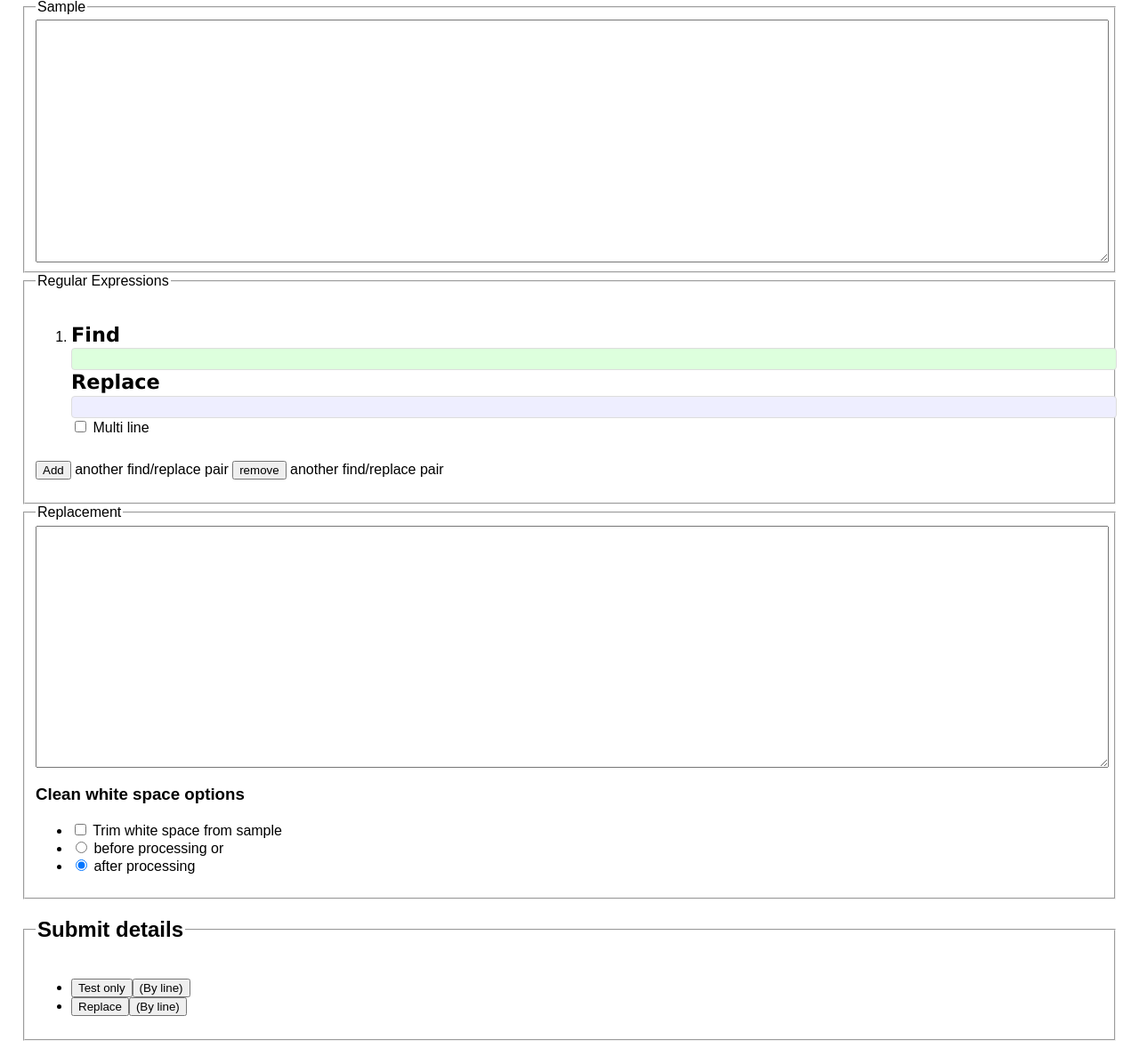
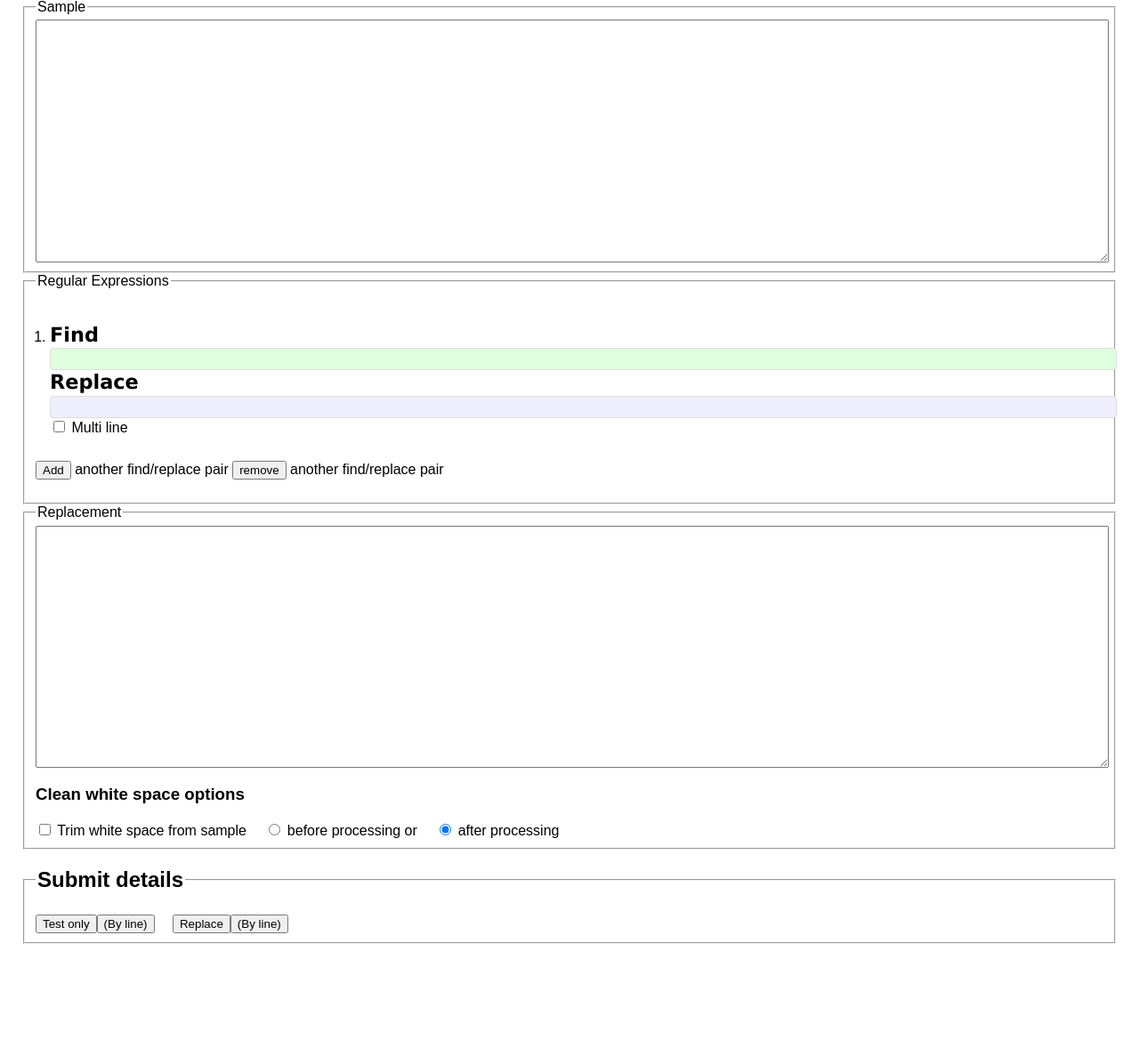
Before and after one commit to evanwills/js_regex_tester, a PHP site: page / in a window 1280 px wide. Shown: the part 151-1329 px from the top of the page at 89% size. After the commit the page ends 1212 px from the top, so only its background shows below. Run offline with PHP 8.4, Linux system fonts and the light colour scheme.

Commit message:
updated regex.css added styles for textarea equivalent of input.find & input.replace plus styles for the left and right hand buttions to make them look a little like a matching pair

```diff
--- a/regex.css
+++ b/regex.css
@@ -19,7 +19,7 @@ label span , #butt label {
 	font-size: 140%;
 	font-weight: bold;
 }
-.input input {
+.input input , .input textarea {
 	width: 100%;
 	border: 0.1em solid #ddd;
 	border-radius: 0.3em;
@@ -43,11 +43,13 @@ label span , #butt label {
 }
 .regexes li {
 	margin-bottom: 1.75em;
+	margin-left: 1em;
+	padding-left: 0%;
 }
-input.find {
+input.find , textarea.find {
 	background-color: #dfd;
 }
-input.replace {
+input.replace , textarea.replace {
 	background-color: #eef;
 }
 textarea {
@@ -55,6 +57,29 @@ textarea {
 	height: 20em;
 	display:block;
 	margin-right: 1em;
+}
+ol.regexes {
+	padding-left: 0%;
+}
+.inline {
+	margin: 0;
+	padding: 0;
+}
+.inline li {
+	list-style-type: none;
+	display: inline;
+	margin: 0;
+	padding: 0 1em 0 0;
+}
+
+
+.btn.b-left {
+	border-top-left-radius: 1.5em;
+	border-bottom-left-radius: 1.5em;
+}
+.btn.b-right {
+	border-top-right-radius: 1.5em;
+	border-bottom-right-radius: 1.5em;
 }
 
 
@@ -68,6 +93,9 @@ textarea {
 		width: 20%;
 		font-size:100%;
 	}
+	.has-textarea .input label {
+		vertical-align: top;
+	}
 	.input input {
 		display: table-cell;
 	}
```
